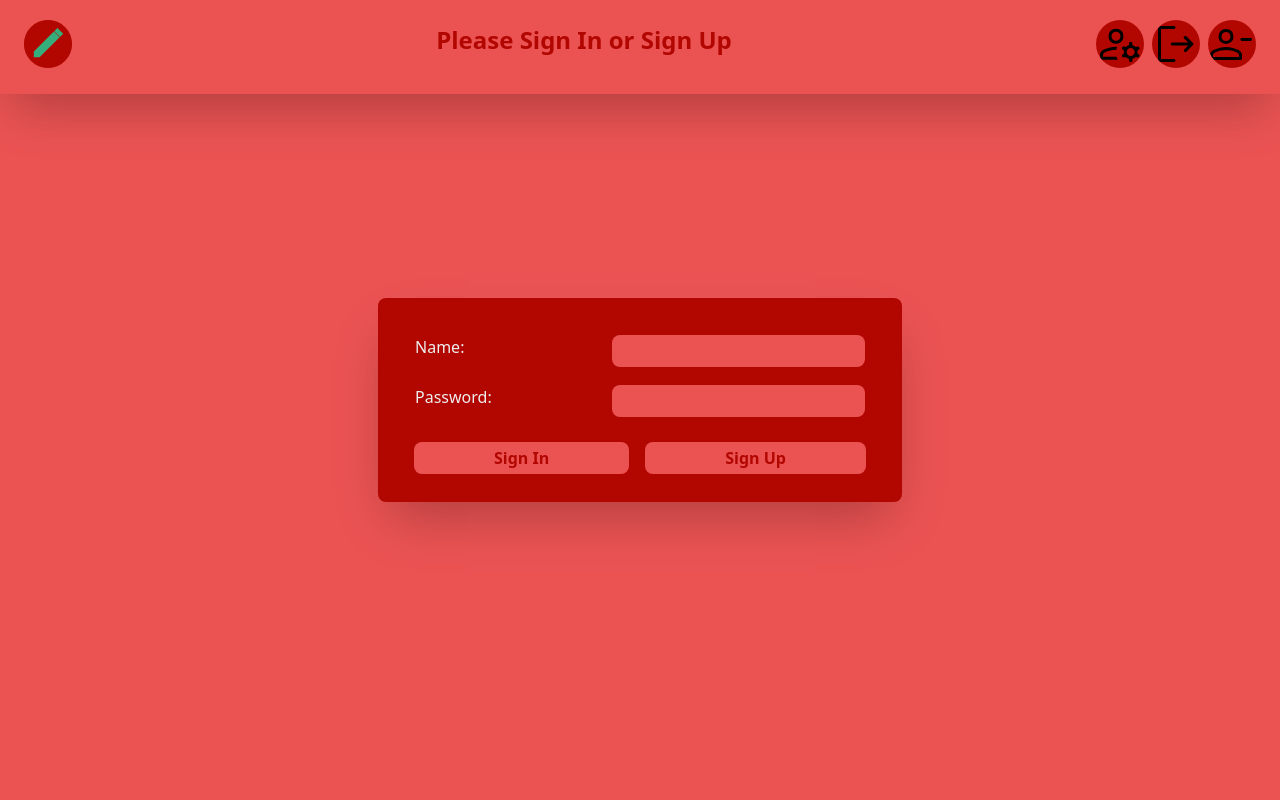
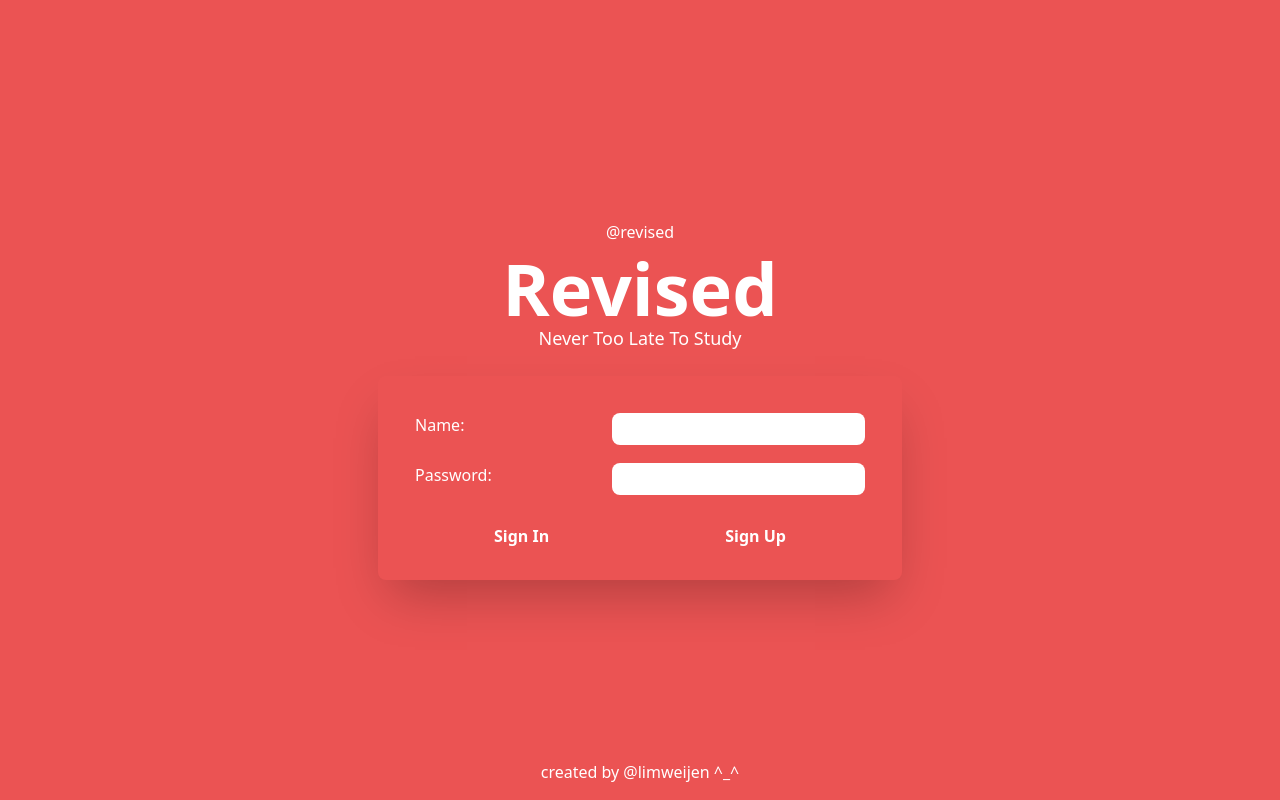
Before and after one commit to LimWeiJen/revised, a Next.js app in the folder client/: page / in a window 1280 px wide. Built offline with nearby package versions, Linux system fonts and the light colour scheme.

Commit message:
style: restyled the website

```diff
--- a/client/components/EmbedCard.tsx
+++ b/client/components/EmbedCard.tsx
@@ -2,10 +2,10 @@ import React from 'react'
 import { CardInterface } from '../interfaces'
 
 const EmbedCard = ({card}: {card: CardInterface}) => {
-	return <div>
-		<div>{card.question}</div>
-		<div>{card.answer}</div>
-		<div>{card.box}</div>
+	return <div className='m-5'>
+		<div className='text-white font-bold'>Box #{card.box}</div>
+		<div className='text-white'>{card.question}</div>
+		<div className='bg-dark-red text-white p-3 rounded-lg'>{card.answer}</div>
 	</div>
 }
 
--- a/client/components/Flashcard.tsx
+++ b/client/components/Flashcard.tsx
@@ -1,9 +1,5 @@
 import React, { useContext, useState } from 'react'
 import { GlobalContext } from '../context'
-import deleteIcon from '../public/icons/delete_FILL0_wght400_GRAD0_opsz48.svg'
-import saveIcon from '../public/icons/save_FILL0_wght400_GRAD0_opsz48.svg'
-import editIcon from '../public/icons/edit_note_FILL1_wght400_GRAD0_opsz48.svg'
-import Image from 'next/image'
 
 const FlashCard = () => {
 	////// CONTEXT //////
@@ -45,16 +41,21 @@ const FlashCard = () => {
 
 	return <div>
 		{context?.currCard ?
-		<div className='bg-primary-red shadow-2xl rounded-lg flex flex-col justify-center p-5 w-[40rem] h-[20rem]' id='card'>
-			<textarea className={`${context.isEditingCard ? 'bg-secondary-red text-primary-red' : 'bg-primary-red text-primary-white'}  p-1 outline-none border-none`} id='question' disabled={!context.isEditingCard} onChange={(e) => setQuestion(e.target.value)} value={question || context?.currCard?.question!} />
-			<input className='bg-secondary-red text-primary-red rounded-lg p-1 outline-none border-none' id='answer' type='text' placeholder={context.isEditingCard ? context.currCard.answer: ''} onKeyDown={(e) => handleKeyDown(e)} onChange={(e) => setAnswer(e.target.value)} />
-			{context.isEditingCard ? <div className='mx-1 hover:cursor-pointer'><Image width={30} height={30} className='rounded-full transition-all hover:bg-secondary-red' src={deleteIcon} id='delete-button' onClick={context.deleteCard} /></div> : null}
-			{context.isEditingCard ?
-			<div className='mx-1 hover:cursor-pointer'><Image src={saveIcon} id='save-button' width={30} height={30} className='rounded-full transition-all hover:bg-secondary-red' onClick={save} /></div> :
-			<div className='mx-1 hover:cursor-pointer'><Image src={editIcon} id='edit-button' width={30} height={30} className='rounded-full transition-all hover:bg-secondary-red' onClick={() => context.setIsEditingCard(!context.isEditingCard)} /></div>}
-			<div id='box' className='text-primary-white'>{context.currCard?.box}</div>
+		<div className='flex flex-col justify-center p-5 w-[40rem] h-[20rem]' id='card'>
+			<div id='box' className='text-white text-2xl font-semibold'>Box #{context.currCard?.box}</div>
+			<textarea className={`${context.isEditingCard ? 'text-black bg-dark-red' : 'text-white bg-red'} font-light p-1 outline-none border-none`} id='question' disabled={!context.isEditingCard} onChange={(e) => setQuestion(e.target.value)} value={question || context?.currCard?.question!} />
+			<input className='bg-dark-red my-5 rounded-lg p-1 py-2 outline-none border-none text-white' id='answer' type='text' placeholder={context.isEditingCard ? context.currCard.answer: ''} onKeyDown={(e) => handleKeyDown(e)} onChange={(e) => setAnswer(e.target.value)} />
+			<div className='flex justify-evenly'>
+				{context.isEditingCard ? <div id='delete-button' className='mx-1 hover:cursor-pointer bg-dark-red px-8 py-2 font-bold rounded-full text-white' onClick={context.deleteCard}>Delete</div> : null}
+				{context.isEditingCard ?
+				<div id='save-button' className='mx-1 hover:cursor-pointer bg-white px-8 py-2 font-bold rounded-full' onClick={save}>Save</div> :
+				<div id='edit-button' className='mx-1 hover:cursor-pointer bg-white px-8 py-2 font-bold rounded-full' onClick={() => context.setIsEditingCard(true)}>Edit</div>}
+				<div id='new-card-button' className='mx-1 hover:cursor-pointer bg-dark-red px-8 py-2 font-bold rounded-full text-white' onClick={context.createEmptyCard}>New</div>
+			</div>
 			{ansReveal}
-		</div> : null}
+		</div> : <div>
+			<div className='mx-1 hover:cursor-pointer bg-white px-8 py-2 font-bold rounded-full' onClick={context?.createEmptyCard}>Let's start by creating a new flashcard!</div>
+		</div>}
 	</div>
 }
 
--- a/client/components/Login.tsx
+++ b/client/components/Login.tsx
@@ -7,30 +7,30 @@ const Login = () => {
 	const [name, setName] = useState("");
 	const [password, setPassword] = useState("");
 
-	return <div className='bg-primary-red shadow-2xl rounded-lg flex flex-col p-5'>
+	return <div className='shadow-2xl rounded-lg flex flex-col p-5'>
 		<table className='m-4'>
 			<tbody className='flex flex-col'>
 				<tr className='flex justify-between mb-2'>
 					<td>
-						<label className='text-primary-white' htmlFor='name'>Name:</label>
+						<label htmlFor='name'>Name:</label>
 					</td>
 					<td>
-						<input className='bg-secondary-red text-primary-red font-semibold rounded-lg outline-none border-none p-1' id='name-input' type="text" onChange={(e) => setName(e.target.value)}/>
+						<input className='text-black font-semibold rounded-lg outline-none border-none p-1' id='name-input' type="text" onChange={(e) => setName(e.target.value)}/>
 					</td>
 				</tr>
 				<tr className='flex justify-between mt-2'>
 					<td>
-						<label className='text-primary-white' htmlFor='name'>Password:</label>
+						<label htmlFor='name'>Password:</label>
 					</td>
 					<td>
-						<input className='bg-secondary-red text-primary-red font-semibold rounded-lg outline-none border-none p-1' id='password-input' type="text" onChange={(e) => setPassword(e.target.value)} />
+						<input className='text-black font-semibold rounded-lg outline-none border-none p-1' id='password-input' type="password" onChange={(e) => setPassword(e.target.value)} />
 					</td>
 				</tr>
 			</tbody>
 		</table>
 		<div className='flex justify-between mx-4 my-2'>
-			<button id='sign-in-button' className='bg-secondary-red mr-2 rounded-lg text-primary-red font-semibold py-1 px-20 transition-all hover:shadow-2xl hover:scale-110' onClick={() => context?.signIn(name, password)}>Sign In</button>
-			<button id='sign-up-button' className='bg-secondary-red ml-2 rounded-lg text-primary-red font-semibold py-1 px-20 transition-all hover:shadow-2xl hover:scale-110' onClick={() => context?.signUp(name, password)}>Sign Up</button>
+			<button id='sign-in-button' className='mr-2 rounded-lg font-semibold py-1 px-20 transition-all hover:shadow-2xl hover:scale-110' onClick={() => context?.signIn(name, password)}>Sign In</button>
+			<button id='sign-up-button' className='ml-2 rounded-lg font-semibold py-1 px-20 transition-all hover:shadow-2xl hover:scale-110' onClick={() => context?.signUp(name, password)}>Sign Up</button>
 		</div>
 	</div>
 }
--- a/client/components/Navbar.tsx
+++ b/client/components/Navbar.tsx
@@ -11,13 +11,16 @@ const Navbar = () => {
 	////// CONTEXT //////
 	const context = useContext(GlobalContext);
 
-	return <div className='bg-secondary-red flex justify-between shadow-2xl p-5 absolute w-screen'>
-		<div className='mx-1 transition-all hover:scale-110 hover:cursor-pointer'><Link href='/'><Image className='bg-primary-red rounded-full' id='dashboard' src={websiteLogo} /></Link></div>
-		<div id='name-display' className='text-primary-red h-10 flex flex-col justify-center text-2xl font-bold'>{context?.username ? `Welcome Back, ${context.username}` : 'Please Sign In or Sign Up'}</div>
+	return <div className='flex justify-center p-5 absolute w-screen'>
+		<div>
+			<div id='name-display' className='text-white flex flex-col justify-center text-xl'>{context?.username}</div>
+			<div id='gmail-display' className='text-white flex flex-col justify-center font-thin opacity-80 text-sm'>johndoe@gmail.com</div>
+		</div>
 		<div className='flex'>
 			<div className='mx-1 transition-all hover:scale-110 hover:cursor-pointer'><Link href='/dashboard'><Image className='bg-primary-red rounded-full' id='dashboard' src={dashboardIcon} /></Link></div>
 			<div className='mx-1 transition-all hover:scale-110 hover:cursor-pointer'><Image className='bg-primary-red rounded-full' id='sign-out-button' onClick={context?.signOut} src={logOutIcon} /></div>
 			<div className='mx-1 transition-all hover:scale-110 hover:cursor-pointer'><Image className='bg-primary-red rounded-full' id='delete-account-button' onClick={context?.deleteAccount} src={deleteAccountIcon} /></div>
+			<div className='mx-1 transition-all hover:scale-110 hover:cursor-pointer'><Link href='/'><Image className='bg-primary-red rounded-full' id='dashboard' src={websiteLogo} /></Link></div>
 		</div>
 	</div>
 }
--- a/client/pages/dashboard.tsx
+++ b/client/pages/dashboard.tsx
@@ -1,4 +1,4 @@
-import React, { useContext, useEffect } from 'react'
+import React, { useContext } from 'react'
 import EmbedCard from '../components/EmbedCard';
 import Navbar from '../components/Navbar';
 import { GlobalContext } from '../context'
@@ -9,11 +9,18 @@ const Dashboard = () => {
 
 	return <div>
 		<Navbar />
-		<button id='reset-button' onClick={context?.resetCard}>Reset Button</button>
-		<div id='cards'>
-			{context?.cards.map((card, index) => <div key={index}>
-				<EmbedCard card={card} />
-			</div>)}
+		<div className='grid place-items-center h-screen'>
+			<div>
+				<div className='flex justify-center'>
+					<button className='mx-1 hover:cursor-pointer bg-dark-red text-white px-8 py-2 font-bold rounded-full' id='reset-button' onClick={context?.resetCard}>Reset All</button>
+					<button className='mx-1 hover:cursor-pointer bg-dark-red text-white px-8 py-2 font-bold rounded-full' id='delete-all-button'>Delete All</button>
+				</div>
+				<div id='cards' className='grid grid-cols-2'>
+					{context?.cards.map((card, index) => <div key={index}>
+						<EmbedCard card={card} />
+					</div>)}
+				</div>
+			</div>
 		</div>
 	</div>
 }
--- a/client/pages/index.tsx
+++ b/client/pages/index.tsx
@@ -20,15 +20,20 @@ const Home: NextPage = () => {
 	}, [])
 
 	return <div>
-		<Navbar />
-		{context?.username ? <div className='grid place-items-center h-screen'>
-			<FlashCard />
-			<div className='absolute bottom-0 right-0 m-5 transition-all hover:scale-110 hover:cursor-pointer'>
-				<Image id='new-card-button' className='bg-primary-red rounded-full' onClick={context?.createEmptyCard} src={addIcon} />
+		{context?.username ? <div>
+			<Navbar />
+			<div className='grid place-items-center h-screen'>
+				<FlashCard />
 			</div>
 		</div> :
-		<div className='grid place-items-center h-screen'>
-			<Login />
+		<div className='h-screen grid place-items-center text-white'>
+			<div className='flex flex-col justify-center'>
+				<div className='font-thin text-center'>@revised</div>
+				<div className='font-bold text-7xl text-center mt-2'>Revised</div>
+				<div className='font-thin text-lg text-center mb-6'>Never Too Late To Study</div>
+				<Login />
+			</div>
+			<h1 className='font-thin absolute bottom-4'>created by @limweijen ^_^</h1>
 		</div>}
 	</div>
 }
--- a/client/styles/globals.css
+++ b/client/styles/globals.css
@@ -3,5 +3,5 @@
 @tailwind utilities;
 
 body {
-	@apply bg-secondary-red;
+	@apply bg-red
 }
--- a/client/tailwind.config.js
+++ b/client/tailwind.config.js
@@ -5,10 +5,10 @@ module.exports = {
   ],
   theme: {
     colors: {
-      'primary-red': '#B20600',
-      'secondary-red': '#EB5353',
-      'primary-green': '#36AE7C',
-      'primary-white': '#EEEEEE'
+      'white': '#fff',
+      'black': '#000',
+      'red': '#EB5353',
+      'dark-red': '#C34040',
     },
   },
   plugins: [],
```
